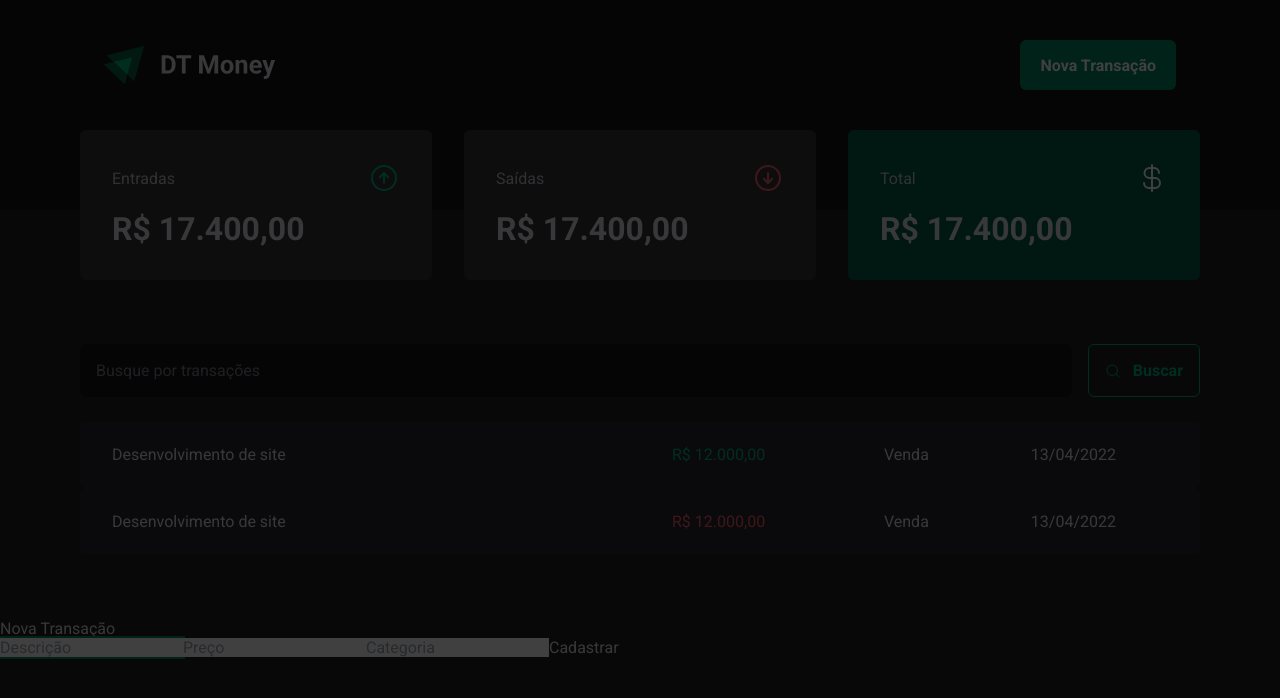
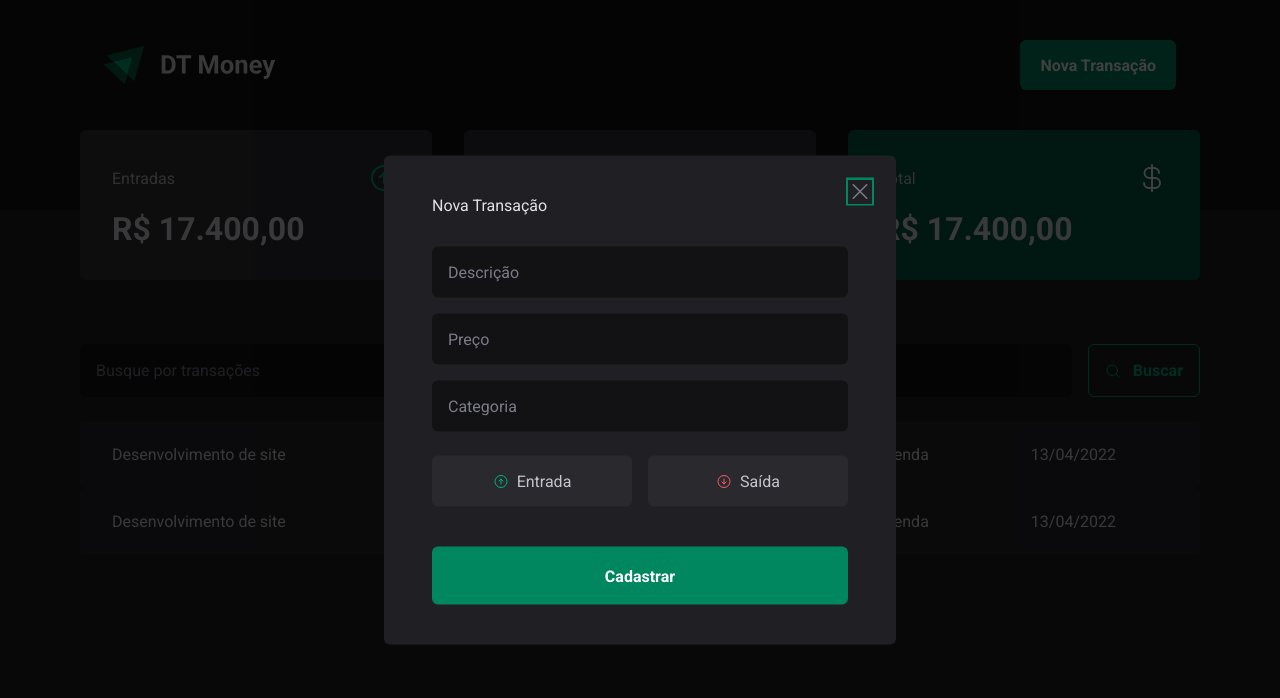
Before and after one commit to lucasdebeterco/dt-money, a React (Vite) app: page / in a window 1280 px wide. Both pictures are taken after a click on the button "Nova Transação". Shown: the top 698 px of the page. Built offline with nearby package versions, Linux system fonts and the light colour scheme.

Commit message:
finishing styling modul

```diff
--- a/package.json
+++ b/package.json
@@ -12,6 +12,7 @@
     },
     "dependencies": {
         "@radix-ui/react-dialog": "^1.0.5",
+        "@radix-ui/react-radio-group": "^1.1.3",
         "phosphor-react": "^1.4.1",
         "react": "^18.2.0",
         "react-dom": "^18.2.0"
--- a/src/components/NewTransactionModal.tsx
+++ b/src/components/NewTransactionModal.tsx
@@ -1,21 +1,38 @@
 import * as Dialog from '@radix-ui/react-dialog'
+import * as RadioGroup from '@radix-ui/react-radio-group'
+import { ArrowCircleDown, ArrowCircleUp, X } from 'phosphor-react'
 
 export function NewTransactionModal() {
     return (
         <Dialog.Portal>
             <Dialog.Overlay className="fixed inset-0 h-[100vh] w-[100vw] bg-[rgba(0,0,0,0.75)]" />
-            <Dialog.Content>
+            <Dialog.Content className="fixed left-1/2 top-1/2 min-w-[32rem] translate-x-[-50%] translate-y-[-50%] rounded-[6px] bg-gray-800 px-[3rem] py-[2.5rem]">
                 <Dialog.Title>Nova Transação</Dialog.Title>
+                <Dialog.Close className="leading-0 absolute right-[1.5rem] top-[1.5rem] cursor-pointer text-gray-500">
+                    <X size={24} />
+                </Dialog.Close>
 
-                <form>
-                    <input type="text" placeholder="Descrição" required/>
-                    <input type="number" placeholder="Preço" required/>
-                    <input type="text" placeholder="Categoria" required/>
+                <form className="mt-[2rem] flex flex-col gap-[1rem]">
+                    <input className="rounded-[6px] bg-gray-900 p-[1rem] text-gray-300 placeholder:text-gray-500" type="text" placeholder="Descrição" required/>
+                    <input className="rounded-[6px] bg-gray-900 p-[1rem] text-gray-300 placeholder:text-gray-500" type="number" placeholder="Preço" required/>
+                    <input className="rounded-[6px] bg-gray-900 p-[1rem] text-gray-300 placeholder:text-gray-500" type="text" placeholder="Categoria" required/>
 
-                    <button type="submit">Cadastrar</button>
+                    <RadioGroup.Root className="mt-[0.5rem] grid grid-cols-[repeat(2,1fr)] gap-[1rem]">
+                        <RadioGroup.Item value="income" className="flex cursor-pointer items-center justify-center gap-[0.5rem] rounded-[6px] bg-gray-700 p-[1rem] text-gray-300 transition data-[state=checked]:bg-green-500 data-[state=unchecked]:hover:bg-gray-600">
+                            <ArrowCircleUp className="text-green-300" />
+                            Entrada
+                        </RadioGroup.Item>
+                        <RadioGroup.Item value="outcome" className="flex cursor-pointer items-center justify-center gap-[0.5rem] rounded-[6px] bg-gray-700 p-[1rem] text-gray-300 transition data-[state=checked]:bg-red-500 data-[state=unchecked]:hover:bg-gray-600">
+                            <ArrowCircleDown className="text-red-300" />
+                            Saída
+                        </RadioGroup.Item>
+                    </RadioGroup.Root>
+
+                    <button
+                        className="pointer mt-[1.5rem] h-[58px] rounded-[6px] bg-green-500 px-[1.25rem] font-bold text-white transition hover:bg-green-700" type="submit">
+                        Cadastrar
+                    </button>
                 </form>
-
-                <Dialog.Close/>
             </Dialog.Content>
         </Dialog.Portal>
     )
```
Also changed, not shown: 1 other file (tests, documents, lock files or other folders).
